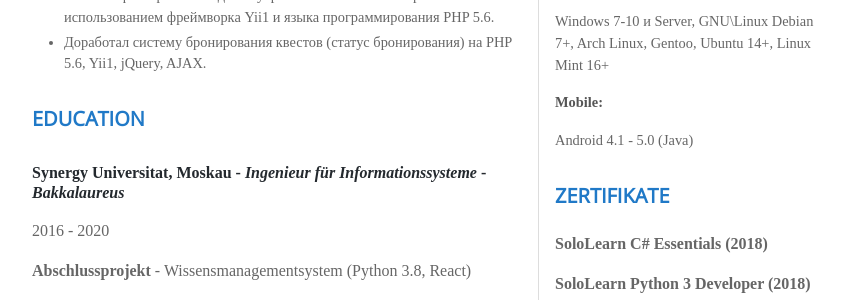
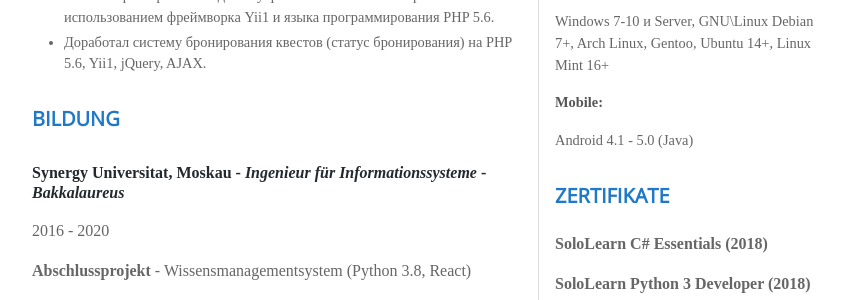
Before and after one commit to atthealchemist/atthealchemist.github.io, a Jekyll site: the page built from pages/de/index.md, in a window 1280 px wide and 900 px high, scrolled down 2305 px. Shown: the part 155-455 px from the top of the window, without its empty margins (118-963 px from the left). Built offline with Jekyll 4.4.1, drawn with Linux system fonts in a browser that asks for light colours; nearby versions of some CDN libraries; some web fonts are replaced.

Commit message:
Немного пофиксил локализацию

```diff
--- a/_data/i18n/de.yml
+++ b/_data/i18n/de.yml
@@ -22,7 +22,7 @@ pages:
       about_me: Über mich
       my_jobs: Arbeit
       education:
-        title: Education
+        title: Bildung
         graduation_project: Abschlussprojekt
       repositories:
         title: Mein Repositories
--- a/_data/i18n/ru.yml
+++ b/_data/i18n/ru.yml
@@ -23,7 +23,7 @@ pages:
       about_me: Обо мне
       my_jobs: Работа
       education:
-        title: Education
+        title: Образование
         graduation_project: Дипломный проект
       repositories:
         title: Мои репозитории
```
